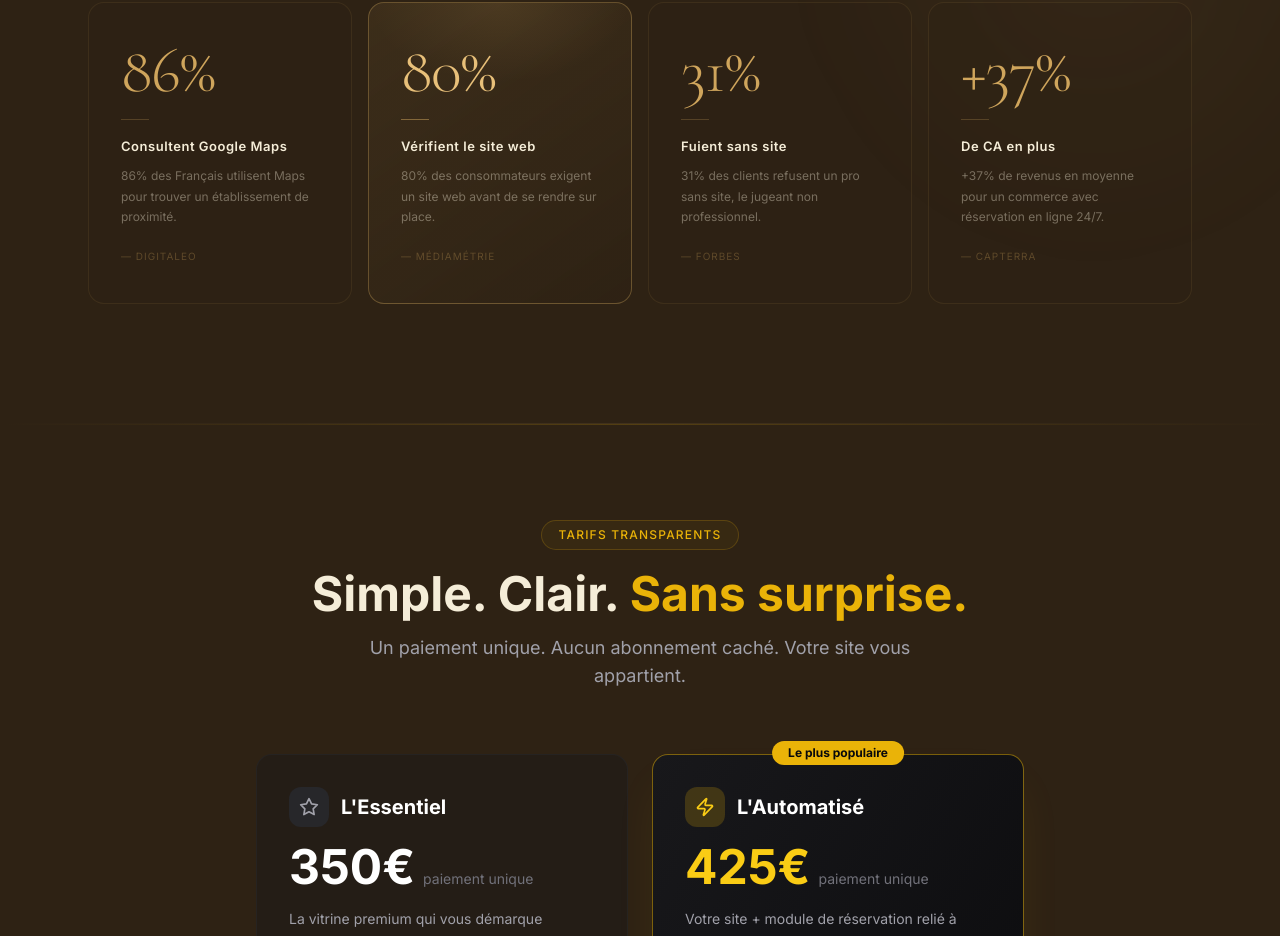
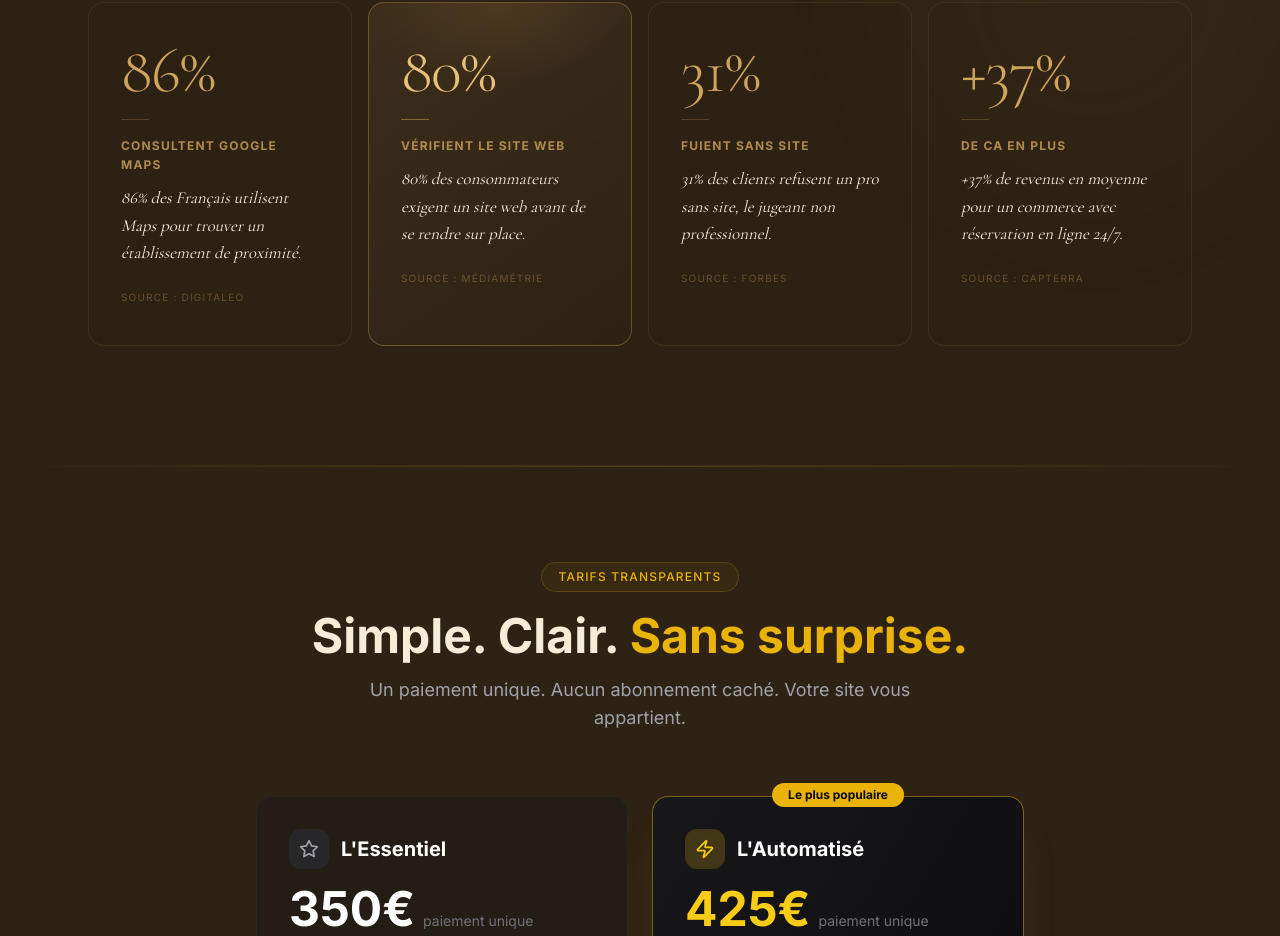
Before and after one commit to HEYMTAK/simon-peckre, a Next.js app: page /beaute in a window 1280 px wide. Shown: the part 2824-3760 px from the top of the page. Built offline with nearby package versions, Linux system fonts and the light colour scheme.

Commit message:
design: cartes stats — description en blanc Cormorant italique, titre or uppercase, lisibilité premium

```diff
--- a/src/components/beaute/StatsSection.tsx
+++ b/src/components/beaute/StatsSection.tsx
@@ -103,10 +103,11 @@ function StatCard({ value, suffix, prefix = "", title, desc, source, highlight =
       {/* Titre */}
       <div style={{
         fontFamily: "var(--font-inter)",
-        fontSize: "13px",
-        fontWeight: 600,
-        letterSpacing: "0.04em",
-        color: "#F5EDD8",
+        fontSize: "12px",
+        fontWeight: 700,
+        letterSpacing: "0.1em",
+        textTransform: "uppercase",
+        color: "rgba(207,165,92,0.8)",
         marginBottom: "10px",
       }}>
         {title}
@@ -114,11 +115,12 @@ function StatCard({ value, suffix, prefix = "", title, desc, source, highlight =
 
       {/* Description */}
       <p style={{
-        fontFamily: "var(--font-inter)",
-        fontSize: "12px",
-        lineHeight: 1.7,
-        color: "rgba(245,237,216,0.38)",
-        marginBottom: "14px",
+        fontFamily: "var(--font-cormorant), Georgia, serif",
+        fontStyle: "italic",
+        fontSize: "1.05rem",
+        lineHeight: 1.65,
+        color: "#F5EDD8",
+        marginBottom: "16px",
       }}>
         {desc}
       </p>
@@ -127,11 +129,11 @@ function StatCard({ value, suffix, prefix = "", title, desc, source, highlight =
       <span style={{
         fontFamily: "var(--font-inter)",
         fontSize: "10px",
-        letterSpacing: "0.1em",
+        letterSpacing: "0.12em",
         textTransform: "uppercase",
-        color: "rgba(207,165,92,0.3)",
+        color: "rgba(207,165,92,0.35)",
       }}>
-        — {source}
+        Source : {source}
       </span>
     </motion.div>
   );
```
